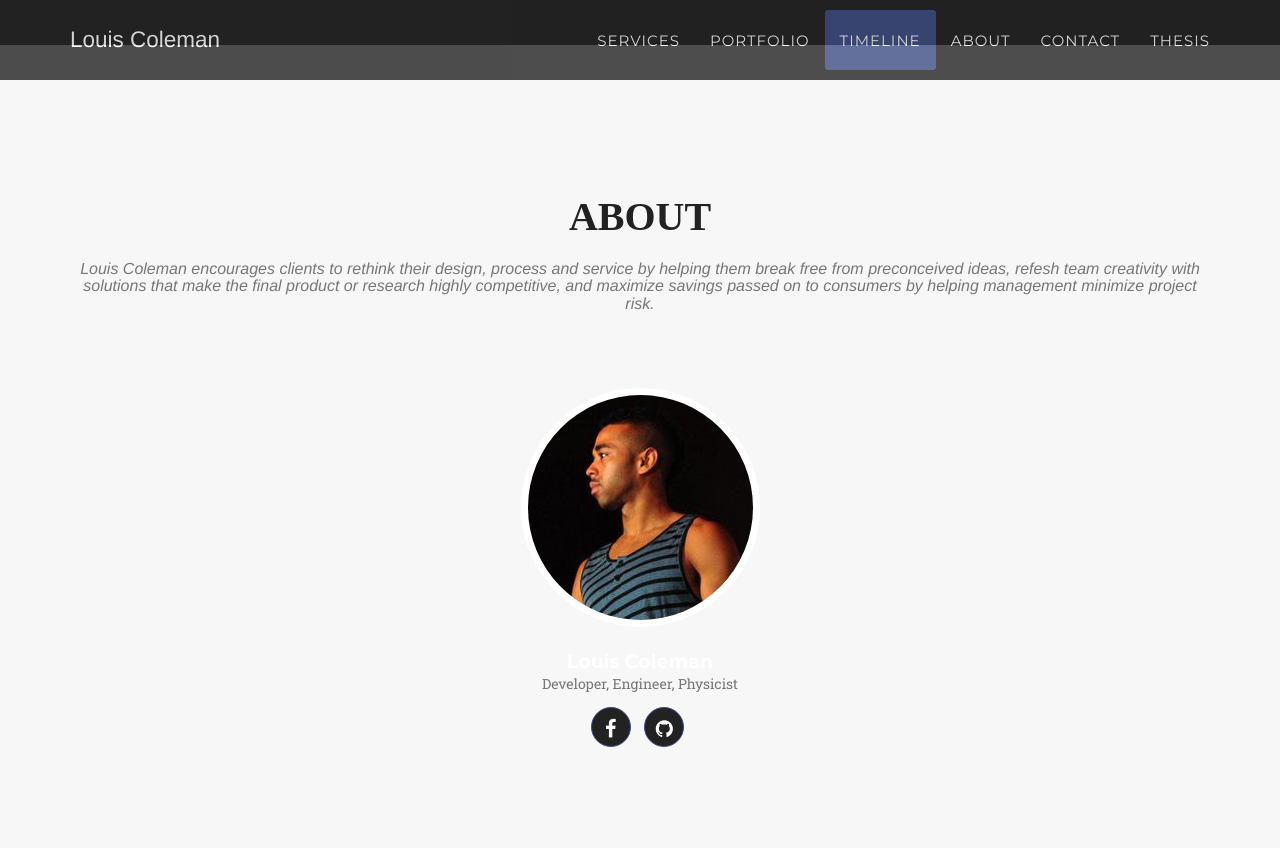
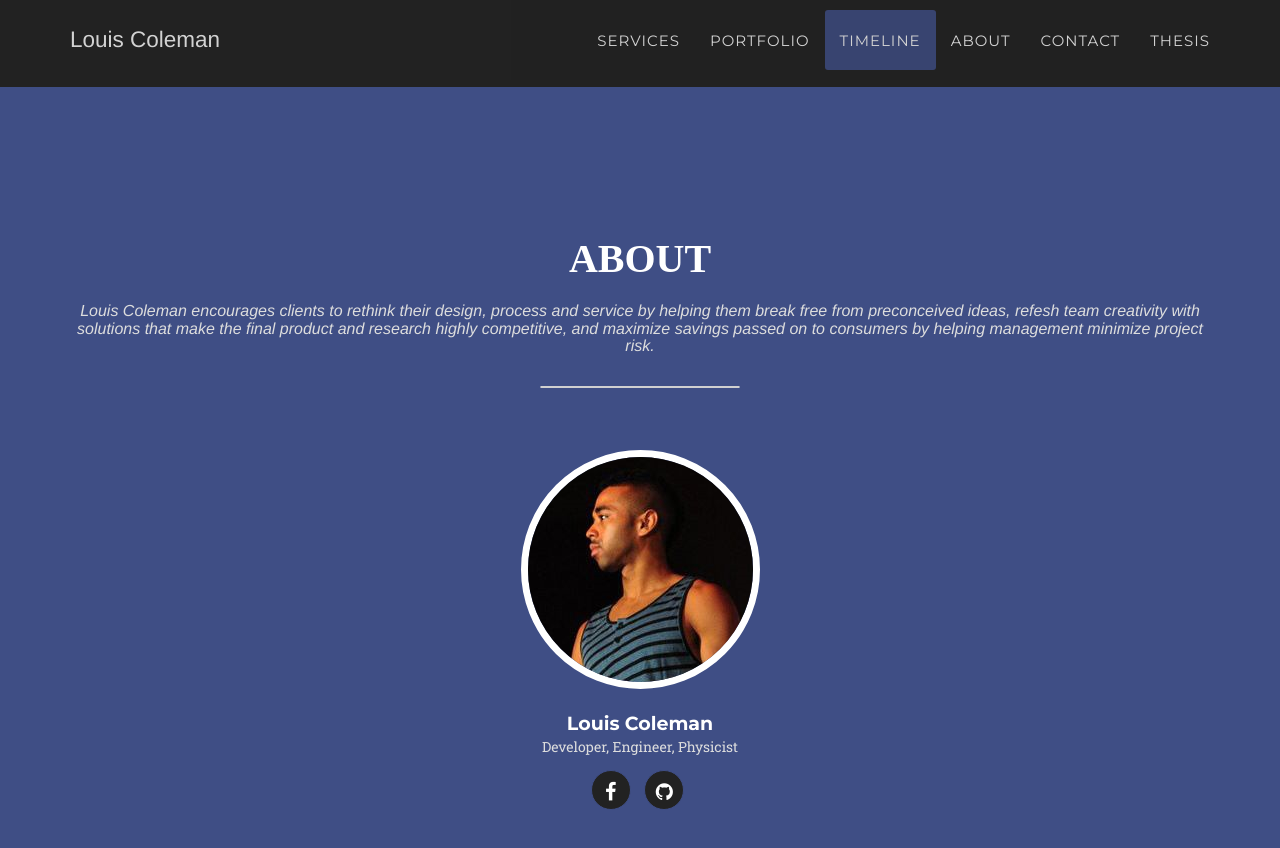
Before and after one commit to LouisDColeman/LouisDColeman.github.io, a Jekyll site: the page built from index.html, in a window 1280 px wide and 900 px high, scrolled down 5467 px. Shown: the top 848 px of the window. Built offline with Jekyll 4.4.1, drawn with Linux system fonts in a browser that asks for light colours; some web fonts are replaced; some of the changed text lies outside the part shown.

Commit message:
Style changes and wording changes
-new background color four about page
-new text colors for about
-added border line under h3 section subheading for all sections
-commented out part of services subheading to make it look more elegant
-change services conclusion to <p> attribute from <h3> to remove border
underline

```diff
--- a/_includes/about.html
+++ b/_includes/about.html
@@ -1,12 +1,12 @@
 <!-- Team Section -->
-    <section id="about" class="bg-light-gray">
+    <section id="about">
         <div class="container">
             <div class="row">
                 <div class="col-lg-12 text-center">
                     <!-- <h2 class="section-heading">Our Amazing Team</h2> -->
-                    <h5 class="section-heading">About</h5>
+                    <h2 class="section-heading">About</h2>
                     <!-- <h3 class="section-subheading text-muted">The team that collaborated on the written portion of my pulmonary function thesis.</h3> -->
-                    <h3 class="section-subheading text-muted">Louis Coleman encourages clients to rethink their design, process and service by helping them break free from preconceived ideas, refesh team creativity with solutions that make the final product or research highly competitive, and maximize savings passed on to consumers by helping management minimize project risk.</h3>
+                    <h3 class="section-subheading text-quartenary">Louis Coleman encourages clients to rethink their design, process and service by helping them break free from preconceived ideas, refesh team creativity with solutions that make the final product and research highly competitive, and maximize savings passed on to consumers by helping management minimize project risk.</h3>
                     <!-- <h3 class="section-subheading text-muted">I am a highly motivated entrepreneur, developer, engineer, and physicist that aims to work with companies that are looking for an edge. Having roots in many scientific, engineering, and computer fields allows me to bring something unique to the table. I can cater my services specifically to meet your broad technical needs and exceed your expectations.</h3> -->
                 </div>
             </div>
@@ -16,7 +16,7 @@
                     <div class="team-member">
                         <img src="img/team/{{ member.pic }}.png" class="img-responsive img-circle" alt="">
                         <h4>{{ member.name }}</h4>
-                        <p class="text-muted">{{ member.position }}</p>
+                        <p class="text-quartenary">{{ member.position }}</p>
                         <ul class="list-inline social-buttons">
                             {% for network in member.social %}
                             <li>
--- a/_includes/services.html
+++ b/_includes/services.html
@@ -6,7 +6,7 @@
                 <div class="col-lg-12 text-center">
                     <h2 class="section-heading">Services</h2>
                     <!-- <h3 class="section-subheading text-muted">These services are all about you with the understanding that unique, individual attention is paramount to your success.</h3> -->
-                    <h3 class="section-subheading text-muted">Have you ever wondered about what is possile if you add advanced science, technology, engineering and mathematics (STEM) understanding to the development of your products and services? These services are all about you, your clients, consumers, and patients with the understanding that unique, individual attention is paramount to your success and helping you realize your dreams. <!-- Do you think you and your clients can rethink possible by adding new dimensionality to your software using advanced science, technology, engineering and mathematics (STEM) insight? Have you ever wondered if there are ways to reduce cost and risks to clients, consumers, and patients? Have you ever dreamt about learning how to make your product stronger, faster, sturdier, or more reliable, while reducing production cost. All are acheivable with the services below. Unique individual attention blah blah.--></h3>
+                    <h3 class="section-subheading text-muted">Have you ever wondered about what is possile if you add advanced science, technology, engineering and mathematics (STEM) understanding to the development of your products and services? <!--These services are all about you, your clients, consumers, and patients with the understanding that unique, individual attention is paramount to your success and helping you realize your dreams. <!-- Do you think you and your clients can rethink possible by adding new dimensionality to your software using advanced science, technology, engineering and mathematics (STEM) insight? Have you ever wondered if there are ways to reduce cost and risks to clients, consumers, and patients? Have you ever dreamt about learning how to make your product stronger, faster, sturdier, or more reliable, while reducing production cost. All are acheivable with the services below. Unique individual attention blah blah.--></h3>
                 </div>
             </div>
             <div class="row text-center">
@@ -68,6 +68,6 @@
             </div>
         </div>
         <div class="col-lg-12 text-center">
-            <h3 class="section-subheading text-secondary">Please feel free to take a look at the portfolio section to see how these services helped previous projects become reality.</h3>
+            <p style="font-size:20px" class="section-subheading text-secondary"><i>Please feel free to take a look at the portfolio section to see how these services helped previous projects become reality.</i></p>
         </div>
     </section>
```
Also changed, not shown: _includes/css/agency.css (+22 -0 lines).
